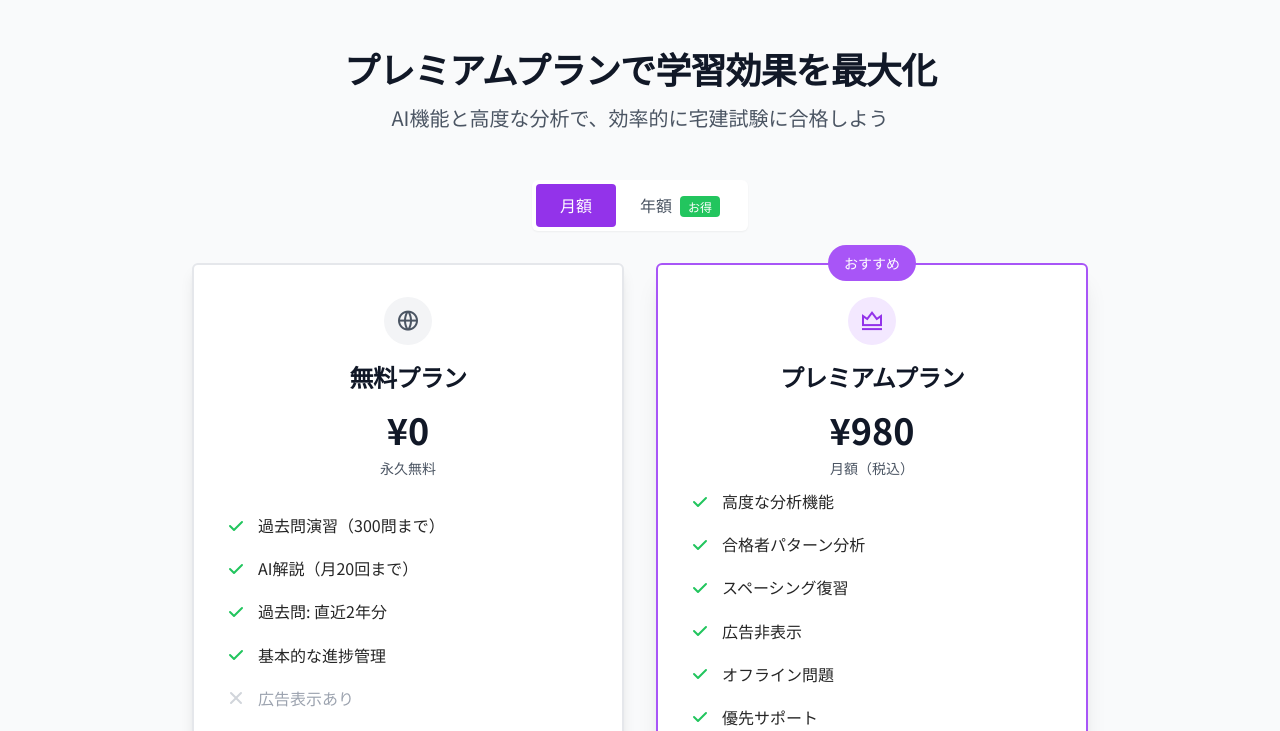
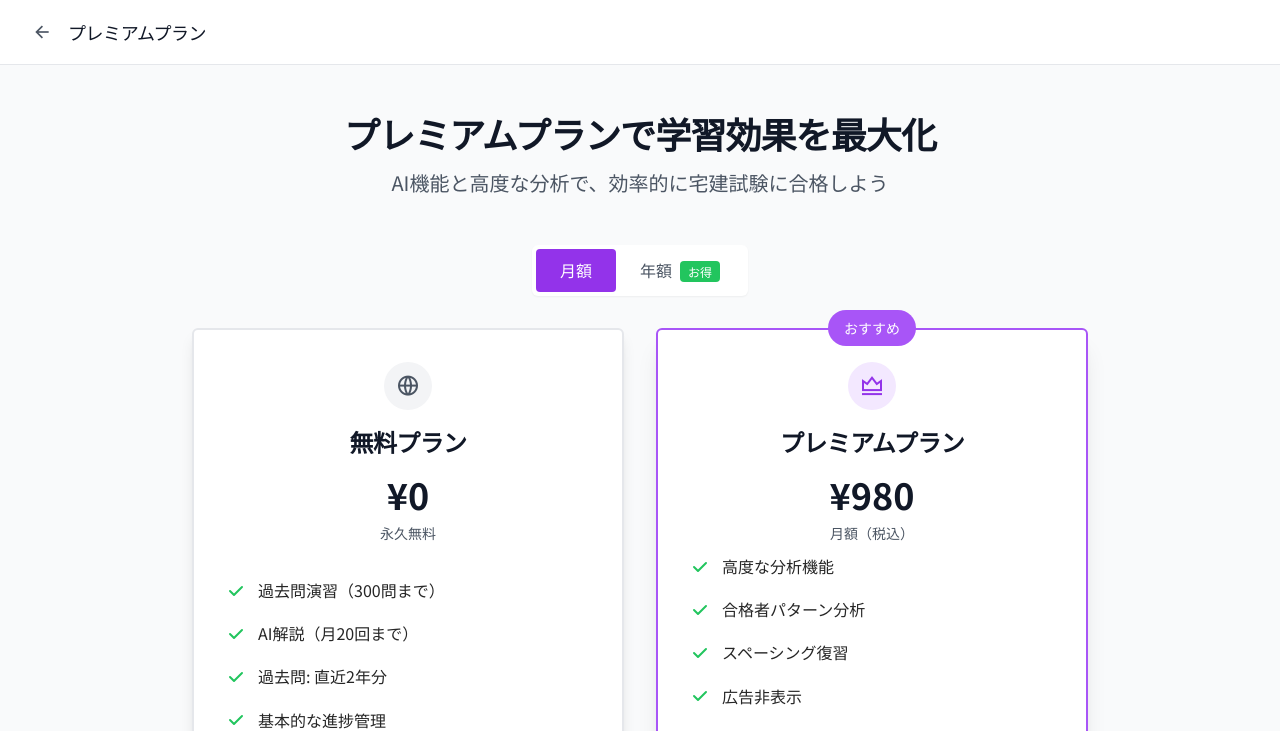
Before and after one commit to TAKAMONTA/takken, a Next.js app: page /subscription/pricing in a window 1280 px wide. Shown: the top 731 px of the page. Built offline with nearby package versions, Linux system fonts and the light colour scheme; no server answers.

Commit message:
改善: 課金ページにホームに戻るボタンを追加

```diff
--- a/app/subscription/pricing/page.tsx
+++ b/app/subscription/pricing/page.tsx
@@ -23,11 +23,14 @@ export default function PricingPage() {
       if (checkoutUrl) {
         window.location.href = checkoutUrl;
       } else {
-        alert("決済セッションの作成に失敗しました。もう一度お試しください。");
+        // より詳細なエラーメッセージを表示
+        console.error("Checkoutセッション作成失敗: URLがnull");
+        alert("決済セッションの作成に失敗しました。\n\n考えられる原因:\n- ログインが必要です\n- 環境設定が完了していません\n\nブラウザのコンソール（F12）で詳細を確認してください。");
       }
     } catch (error) {
       const err = error instanceof Error ? error : new Error(String(error));
-      alert(`エラーが発生しました: ${err.message}`);
+      console.error("Checkoutセッション作成エラー:", err);
+      alert(`エラーが発生しました: ${err.message}\n\nブラウザのコンソール（F12）で詳細を確認してください。`);
     } finally {
       setIsProcessing(false);
     }
@@ -38,13 +41,29 @@ export default function PricingPage() {
   const freeConfig = PLAN_CONFIGS[SubscriptionPlan.FREE];
 
   return (
-    <div className="min-h-screen bg-gray-50 py-12">
-      <div className="max-w-7xl mx-auto px-4 sm:px-6 lg:px-8">
-        {/* ヘッダー */}
+    <div className="min-h-screen bg-gray-50">
+      {/* ナビゲーションヘッダー */}
+      <header className="bg-white border-b border-gray-200 sticky top-0 z-50">
+        <div className="max-w-7xl mx-auto px-4 sm:px-6 lg:px-8">
+          <div className="flex items-center h-16">
+            <Link
+              href="/"
+              className="text-gray-600 hover:text-gray-900 mr-4 transition-colors"
+              aria-label="ホームに戻る"
+            >
+              <i className="ri-arrow-left-line text-xl"></i>
+            </Link>
+            <h1 className="text-lg font-medium text-gray-900">プレミアムプラン</h1>
+          </div>
+        </div>
+      </header>
+
+      <div className="max-w-7xl mx-auto px-4 sm:px-6 lg:px-8 py-12">
+        {/* タイトルセクション */}
         <div className="text-center mb-12">
-          <h1 className="text-4xl font-bold text-gray-900 mb-4">
+          <h2 className="text-4xl font-bold text-gray-900 mb-4">
             プレミアムプランで学習効果を最大化
-          </h1>
+          </h2>
           <p className="text-xl text-gray-600 mb-8">
             AI機能と高度な分析で、効率的に宅建試験に合格しよう
           </p>
@@ -223,7 +242,6 @@ export default function PricingPage() {
                   spacedRepetition: "スペーシング復習",
                   adFree: "広告非表示",
                   offlineQuestions: "オフライン問題",
-                  prioritySupport: "優先サポート",
                   customStudyPlans: "カスタム学習プラン",
                 };
 
@@ -256,7 +274,7 @@ export default function PricingPage() {
                     clipRule="evenodd"
                   />
                 </svg>
-                無制限の過去問演習（{premiumConfig.features.pastExamYears}年分以上）
+                無制限の過去問演習
               </li>
               <li className="flex items-center">
                 <svg
```
